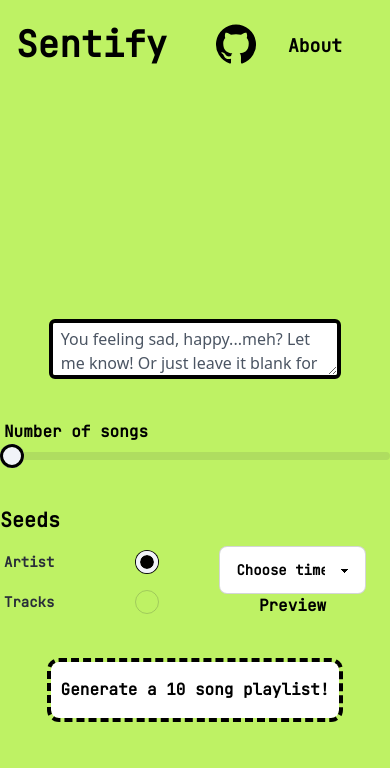
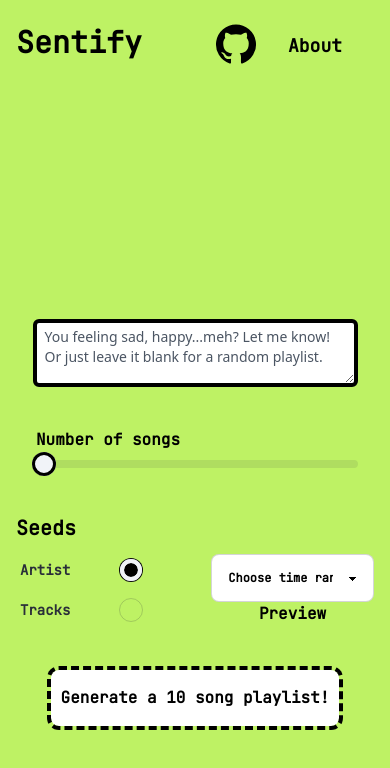
Before and after one commit to afoshiok/Sentify, a Vue app in the folder sentify/: page /playlist in a window 390 px wide. Shown: the top 768 px of the page. Built offline with nearby package versions, Linux system fonts and the light colour scheme.

Commit message:
Optimizing for mobile

```diff
--- a/sentify/src/App.vue
+++ b/sentify/src/App.vue
@@ -1,12 +1,12 @@
 <template>
   <body class="container mx-auto max-w-6xl">
     <header class="flex my-6 mx-4">
-      <h1 class="flex-auto text-4xl text-bold" id="Title"><router-link to="/">Sentify</router-link></h1>
-      <div class="flex flex-row">
+      <h1 class="flex-auto text-4xl text-bold max-[480px]:text-3xl" id="Title"><router-link to="/">Sentify</router-link></h1>
+      <div class="flex flex-row max-[480px]: pl-4">
         <a href="https://github.com/afoshiok/Perfect-Spotify-Playlist" target="_blank" rel="noopener noreferrer">
           <svg fill="currentColor" stroke-width="0" xmlns="http://www.w3.org/2000/svg" viewBox="0 0 16 16" height="2.5em" width="2.5em" style="overflow: visible;"><path fill="currentColor" d="M8 .198a8 8 0 00-2.529 15.591c.4.074.547-.174.547-.385 0-.191-.008-.821-.011-1.489-2.226.484-2.695-.944-2.695-.944-.364-.925-.888-1.171-.888-1.171-.726-.497.055-.486.055-.486.803.056 1.226.824 1.226.824.714 1.223 1.872.869 2.328.665.072-.517.279-.87.508-1.07-1.777-.202-3.645-.888-3.645-3.954 0-.873.313-1.587.824-2.147-.083-.202-.357-1.015.077-2.117 0 0 .672-.215 2.201.82A7.672 7.672 0 018 4.066c.68.003 1.365.092 2.004.269 1.527-1.035 2.198-.82 2.198-.82.435 1.102.162 1.916.079 2.117.513.56.823 1.274.823 2.147 0 3.073-1.872 3.749-3.653 3.947.287.248.543.735.543 1.481 0 1.07-.009 1.932-.009 2.195 0 .213.144.462.55.384A8 8 0 008.001.196z"></path></svg>
         </a>
-        <router-link to="/about" class="flex justify-center"><a class="py-2 px-8 text-lg hover:underline decoration-2 underline-offset-4">About</a></router-link>
+        <router-link to="/about" class="flex justify-center"><a class="py-2 px-8 text-lg hover:underline decoration-2 underline-offset-4 max-[480px]:text-md">About</a></router-link>
       </div>
     </header>
     <main>
--- a/sentify/src/components/About.vue
+++ b/sentify/src/components/About.vue
@@ -16,9 +16,9 @@
     </section>
     <section class="mt-4 mx-4">
         <h1 class="mb-1">Time Ranges</h1>
-        <p>Short Term: Range of 4 weeks. (Personally, I've got the best playlists with this time range.) </p>
-        <p>Medium Term: Range of 6 months. </p>
-        <p>Long Term: Range of several years. </p>
+        <p><a class="underline underline-offset-4">Short Term:</a> Range of 4 weeks. (Personally, I've got the best playlists with this time range.) </p>
+        <p><a class="underline underline-offset-4">Medium Term:</a> Range of 6 months. </p>
+        <p><a class="underline underline-offset-4">Long Term:</a> Range of several years. </p>
     </section>
     <section class="container mx-auto max-w-6xl flex justify-center mt-4">
         <h1 class="mb-1">Created by</h1>
--- a/sentify/src/components/Error.vue
+++ b/sentify/src/components/Error.vue
@@ -1,6 +1,6 @@
 <template>
     <div class="flex flex-col justify-center min-h-screen">
-        <div class="flex flex-row justify-center">
+        <div class="flex flex-col justify-center items-center">
             <svg fill="currentColor" stroke-width="0" xmlns="http://www.w3.org/2000/svg" viewBox="0 0 24 24" height="15em" width="15em" style="overflow: visible;"><path d="M20 2H4c-1.103 0-2 .897-2 2v12c0 1.103.897 2 2 2h3v3.767L13.277 18H20c1.103 0 2-.897 2-2V4c0-1.103-.897-2-2-2zm0 14h-7.277L9 18.233V16H4V4h16v12z"></path><path d="M11 6h2v5h-2zm0 6h2v2h-2z"></path></svg>
             <div>
                 <h1>Something went wrong...</h1>
--- a/sentify/src/components/Playlist.vue
+++ b/sentify/src/components/Playlist.vue
@@ -2,17 +2,17 @@
     <section class="flex flex-col justify-center align-center min-h-screen">
         <section>
             <div class="flex justify-center">
-                <textarea v-model="textbox" class="border-4 border-black px-2 pt-1 m-2 rounded-md w-3/4 placeholder-gray-600" type="text" placeholder="You feeling sad, happy...meh? Let me know! Or just leave it blank for a random playlist."></textarea>
+                <textarea v-model="textbox" class="border-4 border-black px-2 pt-1 m-2 rounded-md w-3/4 placeholder-gray-600 max-[480px]:w-5/6 p-4 mt-4 text-sm" type="text" placeholder="You feeling sad, happy...meh? Let me know! Or just leave it blank for a random playlist."></textarea>
             </div>
-            <div class="my-8">
+            <div class="my-8 max-[480px]:mx-8">
                 <label class="px-1">Number of songs</label>
                 <input v-model="song_num" type="range" min="10" max="100" class="range range-primary" step="10"/>
             </div>
 
             <!-- Radio buttons for Seed preference -->
-            <h1 class="text-xl mb-2">Seeds</h1>
+            <h1 class="text-xl mb-2 max-[480px]: mx-4">Seeds</h1>
             <div class="grid grid-cols-2">
-                <div class="pr-8">
+                <div class="pr-8 max-[480px]: mx-4">
                     <div class="form-control">
                         <label class="label cursor-pointer">
                         <span class="label-text">Artist</span>
@@ -29,8 +29,8 @@
 
                 <!-- Select for Seed time range -->
                 <div class="flex flex-col justify-center items-center">
-                    <select v-model="range" class="bg-white select select-bordered w-3/4 max-w-xs">
-                        <option value="" disabled selected>Choose time range for seeds</option>
+                    <select v-model="range" class="bg-white select select-bordered w-3/4 max-w-xs max-[480px]:w-5/6 text-xs">
+                        <option value="" disabled selected>Choose time range</option>
                         <option value="short_term">Short</option>
                         <option value="medium_term">Medium</option>
                         <option value="long_term">Long</option>
```
